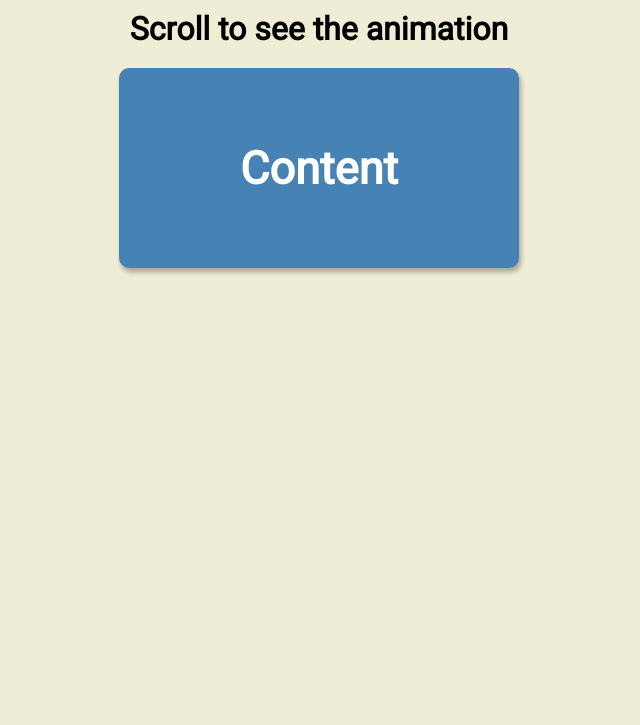
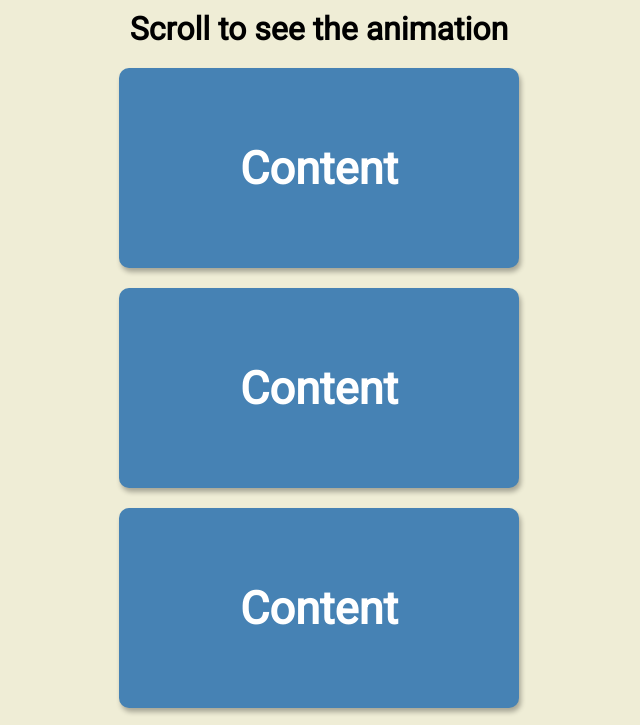
Before and after one commit to LucasCaixeta/scroll-animation, a plain HTML site: page index.html in a window 1280 px wide. Shown: the top 725 px of the page, without its empty margins (321-961 px from the left). Drawn offline with Linux system fonts and the light colour scheme.

Commit message:
Final result - JS adding and removing the 'show' class

```diff
--- a/index.html
+++ b/index.html
@@ -10,7 +10,7 @@
   </head>
   <body>
     <h1>Scroll to see the animation</h1>
-    <div class="box show"><h2>Content</h2></div>
+    <div class="box"><h2>Content</h2></div>
     <div class="box"><h2>Content</h2></div>
     <div class="box"><h2>Content</h2></div>
     <div class="box"><h2>Content</h2></div>
--- a/script.js
+++ b/script.js
@@ -0,0 +1,19 @@
+const boxes = document.querySelectorAll('.box');
+
+window.addEventListener('scroll', checkboxes);
+
+checkboxes();
+
+function checkboxes() {
+  const triggerBottom = (window.innerHeight / 5) * 4;
+
+  boxes.forEach((box) => {
+    const boxTop = box.getBoundingClientRect().top;
+
+    if (boxTop < triggerBottom) {
+      box.classList.add('show');
+    } else {
+      box.classList.remove('show');
+    }
+  });
+}
--- a/style.css
+++ b/style.css
@@ -11,8 +11,8 @@ body {
   flex-direction: column;
   align-items: center;
   justify-content: center;
-
   margin: 0;
+  overflow-x: hidden;
 }
 
 h1 {
```
